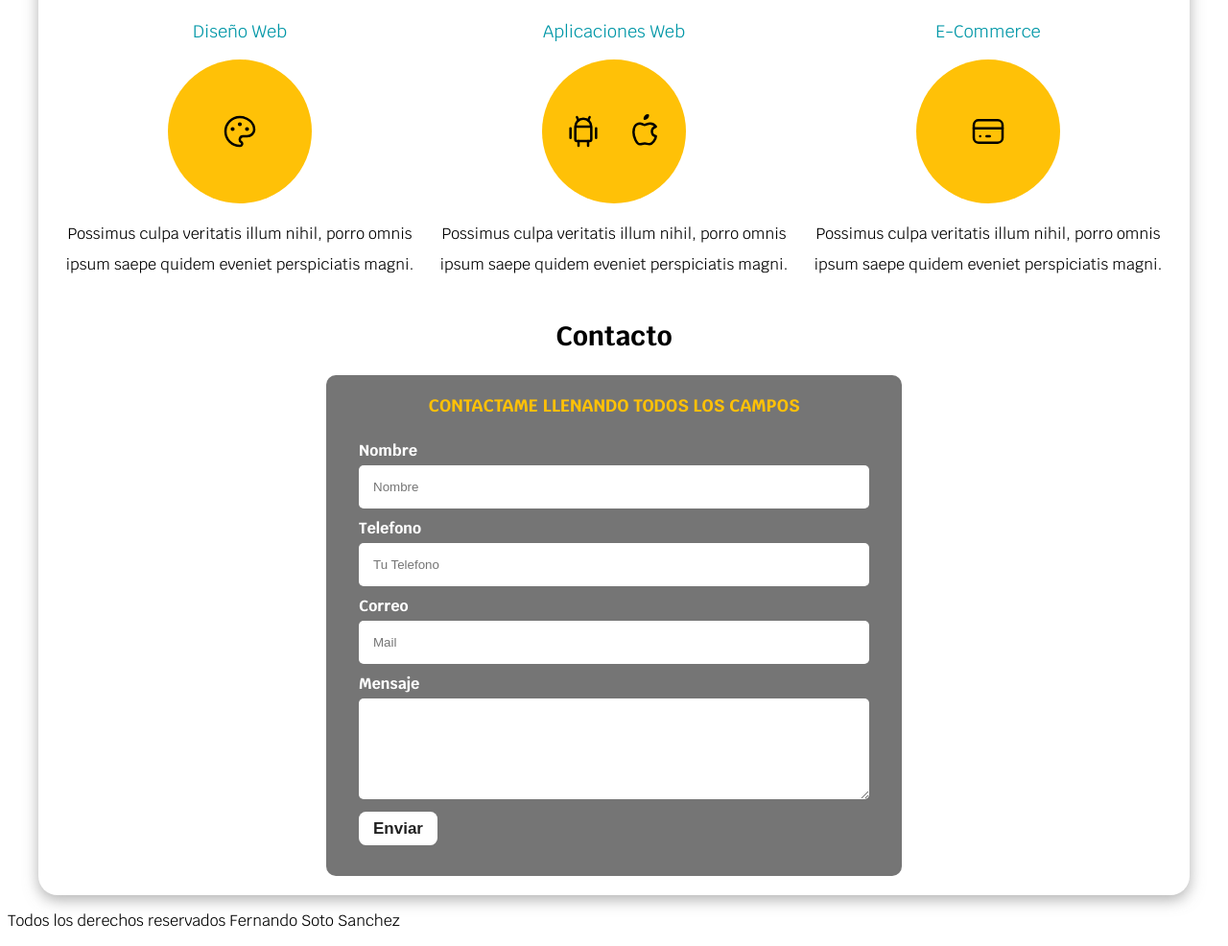
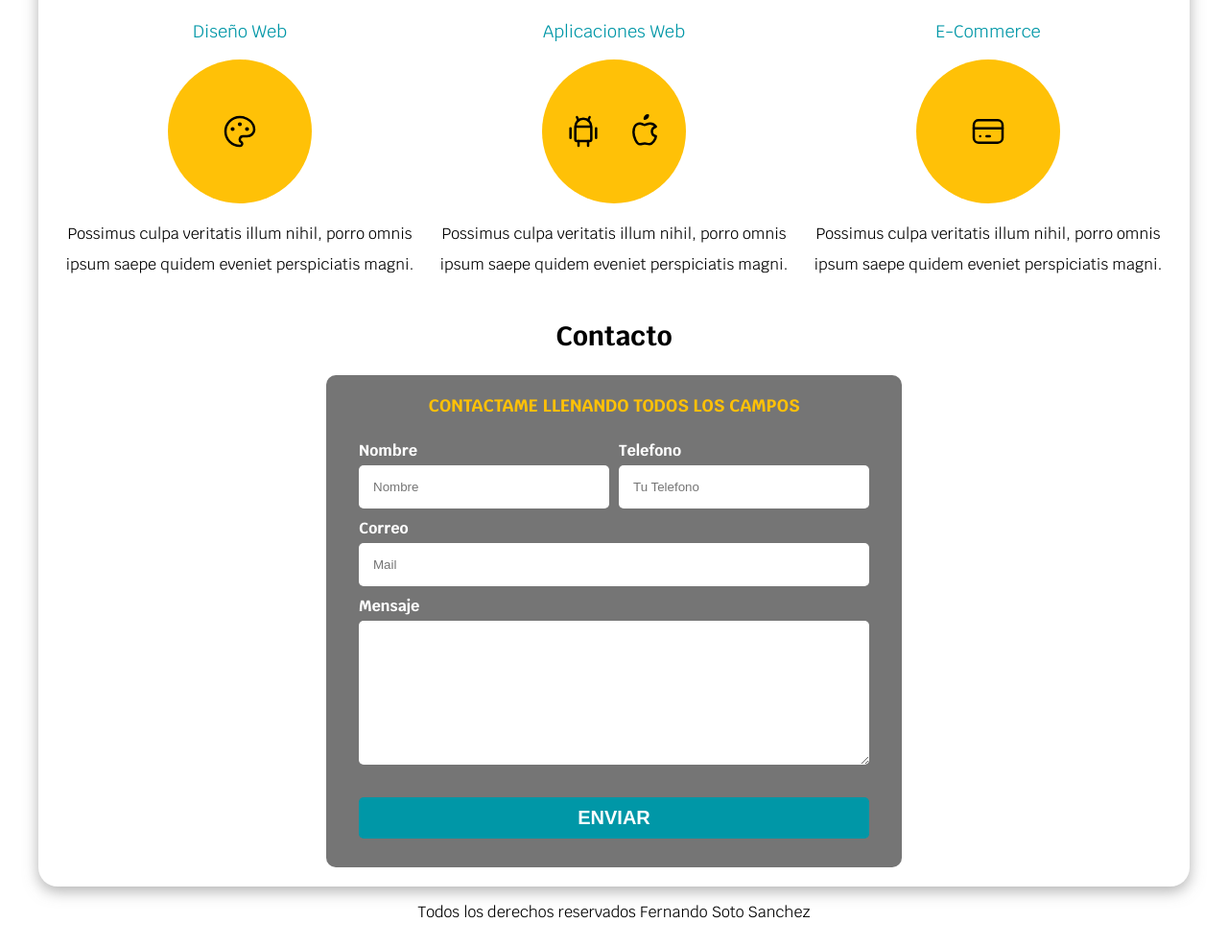
Before and after one commit to fernandev13/sitio-freelancer, a plain HTML site: page Proyecto/index.html in a window 1280 px wide. Shown: the part 715-1701 px from the top of the page at 96% size. Drawn offline with Linux system fonts and the light colour scheme.

Commit message:
proyecto-terminado

```diff
--- a/Proyecto/css/styles.css
+++ b/Proyecto/css/styles.css
@@ -11,6 +11,14 @@
 html {
   font-size: 62.5%;
   box-sizing: border-box; /* hack box-model */
+  scroll-snap-type: y mandatory;
+}
+/* scroll snap */
+.servicios,
+.navegacion-principal,
+.formulario{
+  scroll-snap-align: center;
+  scroll-snap-stop: always;
 }
 *,
 *:before,
@@ -45,6 +53,7 @@ body {
   border-radius: 0.5rem;
   width: 90%;
   text-align: center;
+  border: none
 }
 .boton:hover {
   animation: shake 0.3s linear infinite both;
@@ -85,6 +94,9 @@ body {
     width: auto;
   }
 }
+.boton:hover {
+  cursor: pointer;
+}
 
 .sombra {
   -webkit-box-shadow: 0px 5px 15px 0px rgba(112, 112, 112, 0.54);
@@ -115,6 +127,21 @@ h3 {
   font-size: 2rem;
 }
 
+/* Utilidades */
+.w-sm-100 {
+  width: 100%;
+}
+@media (min-width: 768px) {
+    .w-100 {
+      width: auto;
+    }
+}
+.flex {
+  display: flex;
+}
+.alinear-derecha {
+  justify-content: flex-end;
+}
 /* navegacion-principal */
 .nav-bg {
   background-color: var(--secundario);
@@ -174,6 +201,8 @@ h3 {
   color: var(--blanco);
 }
 
+
+
 /* servicios */
 @media (min-width: 768px) {
   .servicios {
@@ -230,10 +259,19 @@ h3 {
   color: var(--primario);
 }
 
-/* .contenedor-campos {
+@media (min-width: 768px) {
+  .contenedor-campos {
+    display: grid;
+    grid-template-columns: repeat(2, 1fr);
+    grid-template-rows: auto auto 20rem;
+    column-gap: 1rem;
+  }
 
-} */
-
+  .campo:nth-child(3),
+  .campo:nth-child(4) {
+    grid-column: 1 / 3;
+  }
+}
 .campo {
   margin-bottom: 1rem;
 }
@@ -244,6 +282,9 @@ h3 {
   margin-bottom: 0.5rem;
   display: block;
 }
+.campo textarea {
+  height: 15rem;
+}
 
 .input-text {
   width: 100%;
@@ -252,34 +293,7 @@ h3 {
   border-radius: 0.5rem;
 }
 
-/* Boton enviar */
-
-input[type="submit"] {
-  font-size: 1.7rem;
-  font-weight: bold;
-  border: none;
-  border-radius: 0.75rem;
-  background-color: var(--blanco);
-  color: var(--oscuro);
+/* footer */
+.footer {
+  text-align: center;
 }
-.boton-enviar {
-  display: block;
-  box-sizing: border-box;
-  border: 0.2rem solid var(--oscuro);
-  border-radius: 0.75rem;
-  padding: 0.75rem 1.5rem;
-  background: var(--secundario);
-  color: var(--blanco);
-  transform: translateY(-0.2rem);
-  transition: transform 0.1s ease;
- }
-
-input[type="submit"]:hover .boton-enviar {
-  /* Pull the button upwards when hovered */
- transform: translateY(-0.33em);
-}
-
-input[type="submit"]:active .boton-enviar {
-  /* Push the button downwards when pressed */
- transform: translateY(0);
-}
--- a/Proyecto/index.html
+++ b/Proyecto/index.html
@@ -205,14 +205,14 @@
               </div>
             </div>
             <!--.contenedor-campos-->
-            <div>
-              <input class="boton-enviar" type="submit" value="Enviar" />
+            <div class="alinear-derecha flex">
+              <input class="boton w-sm-100" type="submit" value="Enviar" />
             </div>
           </fieldset>
         </form>
       </section>
     </main>
-    <footer>
+    <footer class="footer">
       <p>Todos los derechos reservados Fernando Soto Sanchez</p>
     </footer>
   </body>
```
